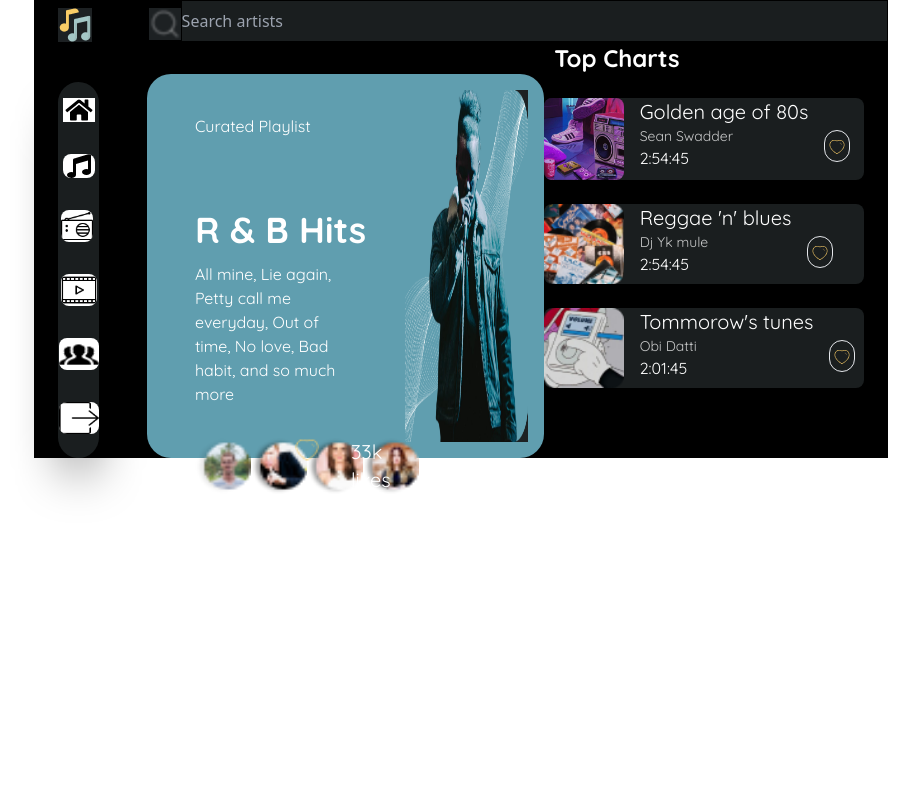
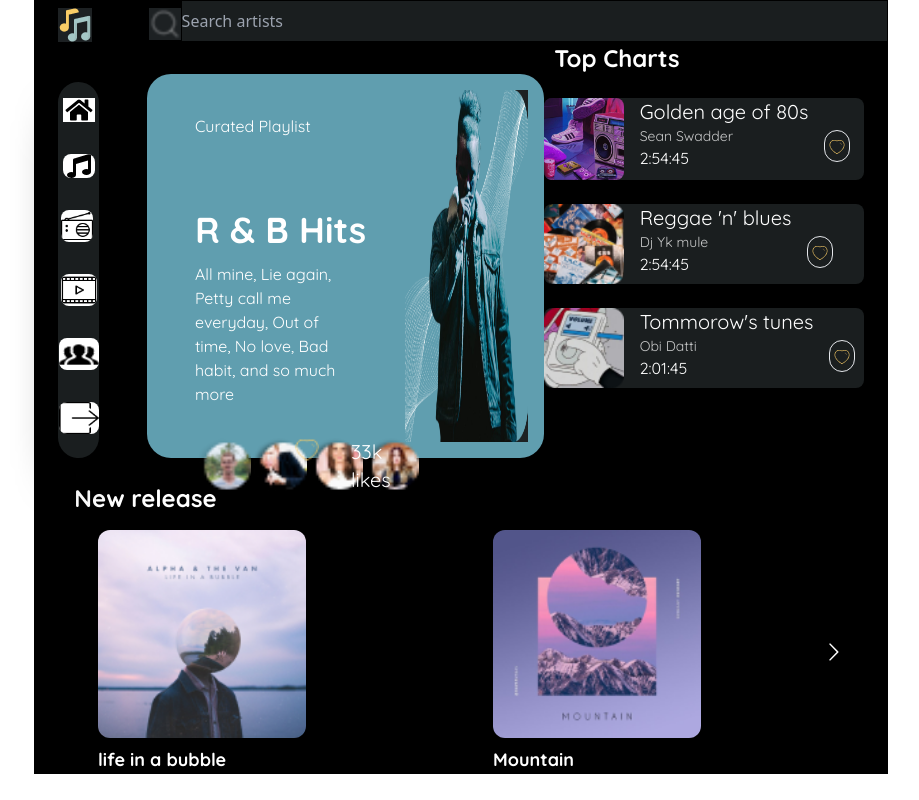
Before and after one commit to Opeyemil-code/spotify, a React (Vite) app: page / in a window 1280 px wide. Shown: the whole page, without its empty margins (179-1098 px from the left). Built offline with nearby package versions, Linux system fonts and the light colour scheme.

Commit message:
added new section

```diff
--- a/src/App.jsx
+++ b/src/App.jsx
@@ -3,11 +3,14 @@ import reactLogo from './assets/react.svg'
 import viteLogo from '/vite.svg'
 import './App.css'
 import Home from './home/home'
-
+import NewRelease from './home/new release/new'
 
 function App() {
   return (
+      <>
       <Home />
+      <NewRelease/>
+      </>
   )
 }
 
--- /dev/null
+++ b/src/home/new release/new.jsx
@@ -0,0 +1,79 @@
+import React from "react";
+import Carousel from "react-multi-carousel";
+import "react-multi-carousel/lib/styles.css";
+import Glass from '/images/Rectangle 14.png';
+import mountain from '/images/Rectangle 15.png';
+import limit from '/images/Rectangle 16.png';
+import everything from '/images/Rectangle 18.png';
+import vivid from '/images/Rectangle 20.png'
+import doubleface from '/images/Rectangle 21.png'
+
+
+export default function NewRelease(params) {
+
+    const responsive = {
+        superLargeDesktop: {
+          // the naming can be any, depends on you.
+          breakpoint: { max: 4000, min: 3000 },
+          items: 5
+        },
+        desktop: {
+          breakpoint: { max: 3000, min: 1024 },
+          items: 3
+        },
+        tablet: {
+          breakpoint: { max: 1024, min: 464 },
+          items: 2
+        },
+        mobile: {
+          breakpoint: { max: 464, min: 0 },
+          items: 1
+        }
+      };
+
+
+
+
+    return(
+        <div className="flex flex-col bg-black lg:w-2/3 mx-auto">
+            <h1 className="lg:ml-10 mt-6 text-2xl font-bold font-quicksand text-white ml-6">New release</h1>
+
+               <Carousel responsive={responsive} className="flex flex-row ml-16 mt-4">
+
+               <div className="flex flex-col mt- space-y-2">
+                    <img src={Glass} alt="" className="w-52 h-52 rounded-xl"/>
+                    <h1 className="text-lg text-white font-bold font-quicksand">life in a bubble</h1>
+                </div>
+
+                <div className="flex flex-col mt- space-y-2">
+                    <img src={mountain} alt="" className="w-52 h-52 rounded-xl"/>
+                    <h1 className="text-lg text-white font-bold font-quicksand">Mountain</h1>
+                </div>
+
+                <div className="flex flex-col mt- space-y-2">
+                    <img src={limit} alt="" className="w-52 h-52 rounded-xl"/>
+                    <h1 className="text-lg text-white font-bold font-quicksand">life in a bubble</h1>
+                </div>
+
+                <div className="flex flex-col mt- space-y-2">
+                    <img src={everything} alt="" className="w-52 h-52 rounded-xl"/>
+                    <h1 className="text-lg text-white font-bold font-quicksand">life in a bubble</h1>
+                </div>
+
+                <div className="flex flex-col mt- space-y-2">
+                    <img src={vivid} alt="" className="w-52 h-52 rounded-xl"/>
+                    <h1 className="text-lg text-white font-bold font-quicksand">life in a bubble</h1>
+                </div>
+
+                <div className="flex flex-col mt- space-y-2">
+                    <img src={doubleface} alt="" className="w-52 h-52 rounded-xl"/>
+                    <h1 className="text-lg text-white font-bold font-quicksand">life in a bubble</h1>
+                </div>
+
+                </Carousel>
+
+
+
+        </div>
+    )
+}
--- /dev/null
+++ b/src/home/new release/newdata.jsx
@@ -0,0 +1,42 @@
+export default [
+    {
+        id: 1,
+        img : '/images/Rectangle 14.png',
+        text :  "life in a bubble"
+    },
+    {
+        id: 2,
+        img : '/images/Rectangle 15.png',
+        text :  "Mountain"
+    },
+    {
+        id: 3,
+        img : '/images/Rectangle 16.png',
+        text :  "Limit"
+    },
+    {
+        id: 4,
+        img : '/images/Rectangle 18.png',
+        text :  "Vivid imagination"
+    },
+    {
+        id: 5,
+        img : '/images/Rectangle 20.png',
+        text :  "Everything block"
+    },
+    {
+        id: 6,
+        img : '/images/Rectangle 21.png',
+        text :  "Double face"
+    },
+    {
+        id: 7,
+        img : '/images/Rectangle 28.png',
+        text :  "High"
+    },
+    {
+        id: 8,
+        img : '/images/Rectangle 18.png',
+        text :  "Blind"
+    }
+]
--- a/src/home/playlist/playlist.jsx
+++ b/src/home/playlist/playlist.jsx
@@ -35,7 +35,7 @@ export default function Playlist(params) {
 
     return(
         <div>
-            <div className=" flex bg-red-90 lg:block hidden">
+            <div className=" flex bg-red-90 lg:block hidden ">
                 <h1 className="text-white font-quicksand font-bold text-2xl text-end mr-52">Top Charts</h1>
             </div>
 
@@ -46,7 +46,7 @@ export default function Playlist(params) {
 
            {
             /**this is mobile Text */
-             <h1 className="text-white  font-quicksand font-bold text-2xl ml-3 lg:hidden mt-2">Top Charts</h1>
+             <h1 className="text-white  font-quicksand font-bold text-2xl ml-3 lg:hidden mt-4">Top Charts</h1>
            }
 
            <Carousel responsive={responsive} className="lg:hidden">
```
